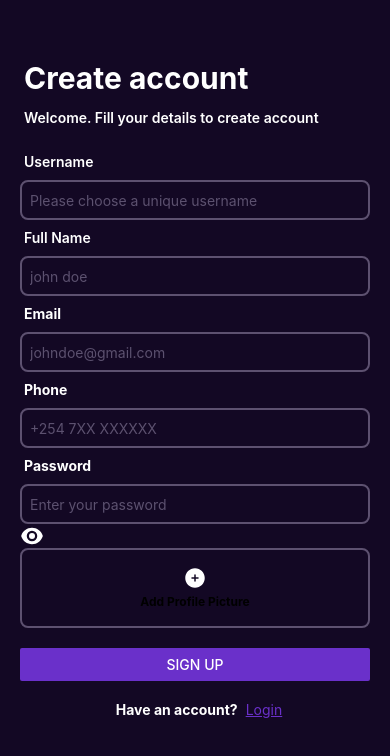
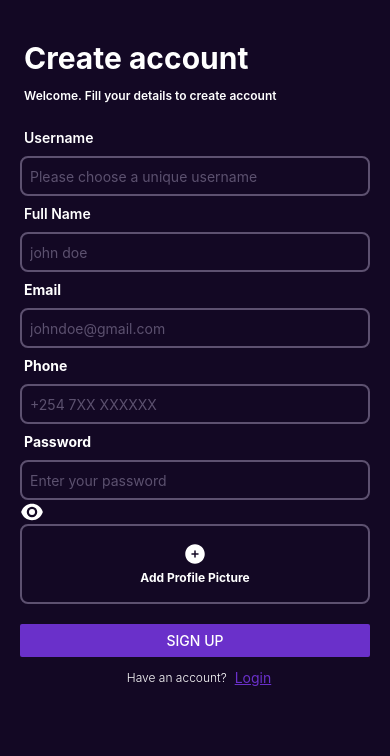
Before and after one commit to mog-rn/movie-hangouts, a React Native app: screen /Register in a window 390 px wide. Shown: the top 756 px of the page. Built offline with nearby package versions, Linux system fonts and the light colour scheme.

Commit message:
listScreen

```diff
--- a/src/client/layouts/AuthLayout.tsx
+++ b/src/client/layouts/AuthLayout.tsx
@@ -1,4 +1,4 @@
-import { View, Text } from 'react-native'
+import { View, Text, StatusBar } from 'react-native'
 import React, { ReactNode, useLayoutEffect } from 'react'
 import { useNavigation } from '@react-navigation/native'
 
@@ -14,6 +14,14 @@ const AuthLayout = ({children}: {
     }, [])
   return (
     <View className='pt-10 bg-[#130824] flex-1 '>
+      <StatusBar
+        backgroundColor="#130824"
+
+        animated={true}
+        // translucent={true}
+        barStyle={"light-content"}
+
+      />
       {children}
     </View>
 
--- a/src/client/layouts/MainLayout.tsx
+++ b/src/client/layouts/MainLayout.tsx
@@ -18,6 +18,7 @@ const MainLayout = ({ children }: { children: React.ReactNode }) => {
         animated={true}
         // translucent={true}
         barStyle={"light-content"}
+
       />
       {children}
     </View>
--- a/src/client/navigation/AuthStackNavigator.tsx
+++ b/src/client/navigation/AuthStackNavigator.tsx
@@ -1,4 +1,5 @@
 import { createNativeStackNavigator } from "@react-navigation/native-stack";
+import { StatusBar } from "react-native";
 import LoginScreen from "../screens/Auth/LoginScreen";
 import RegisterScreen from "../screens/Auth/RegisterScreen";
 
--- a/src/client/screens/Auth/LoginScreen.tsx
+++ b/src/client/screens/Auth/LoginScreen.tsx
@@ -61,7 +61,7 @@ const LoginScreen = () => {
 
   return (
     <AuthLayout>
-      <View className="h-screen p-5">
+      <View className="h-screen px-5">
         <Text className="text-2xl font-bold text-white mb-2 mt-2">Welcome Back!</Text>
         <Text className="text-xs text-white">Hello again. Enter your credentials to access account</Text>
         <View>
--- a/src/client/screens/Auth/RegisterScreen.tsx
+++ b/src/client/screens/Auth/RegisterScreen.tsx
@@ -92,9 +92,9 @@ const RegisterScreen = () => {
 
   return (
     <AuthLayout>
-      <View className="p-5 text-white">
+      <View className="px-5 text-white">
         <Text className="text-3xl text-white text-left font-bold mb-1 ml-1">Create account</Text>
-        <Text className="text-sm text-white font-semibold py-2 ml-1 mb-2">Welcome. Fill your details to create account</Text>
+        <Text className="text-xs text-white font-semibold py-2 ml-1 mb-2">Welcome. Fill your details to create account</Text>
         <Text className="text-sm text-white font-semibold py-2 ml-1">Username</Text>
         <TextInput
           className="text-white border-2 rounded-lg px-2 h-10 border-[#DFD2F55C] focus:border-white/70"
@@ -149,7 +149,7 @@ const RegisterScreen = () => {
 
           <PlusCircleIcon color="#130824" fill="white" />
           {!image ? (
-            <Text className="text-xs mt-1 font-bold">Add Profile Picture</Text>
+            <Text className="text-white text-xs mt-1 font-bold">Add Profile Picture</Text>
           ) : (
             <Image source={{
                 uri: `${setImage(image)}`
@@ -164,8 +164,8 @@ const RegisterScreen = () => {
           onPress={() => registerUser()}
         />
       </View>
-      <View className="justify-center flex-row w-full items-center px-4">
-        <Text className="text-white text-md font-bold px-2">Have an account?</Text>
+      <View className="mt-3 justify-center flex-row w-full items-center px-4">
+        <Text className=" text-white text-xs font-light px-2">Have an account?</Text>
 
         <Text
           className="underline text-[#6A30CA]"
--- a/src/client/screens/ListScreen.tsx
+++ b/src/client/screens/ListScreen.tsx
@@ -45,7 +45,7 @@ const ListScreen = () => {
         }
       );
       const data = await response.json();
-      // console.log(data.results);
+      // console.log(data);
       setData(data.results);
     } catch (e) {
       console.log(e);
@@ -67,23 +67,30 @@ const ListScreen = () => {
 
       </View>
 
-      <FlatList data={data}
-        numColumns={3
-        }
-        renderItem={(movie) => (
-          <TouchableOpacity
-            key={movie.id}
-            className="space-y-2 px-1 items-start"
-          >
+      <FlatList
+      data={data}
+      horizontal={false}
+      numColumns={3}
+      renderItem={({ item }) => (
+        <TouchableOpacity
+
+            className="space-y-2 px-[4px] items-start" >
+
+
             <Image
               source={{
-                uri: `https://image.tmdb.org/t/p/w500/${movie.poster_path}`,
+                uri: `https://image.tmdb.org/t/p/w500/${item.backdrop_path}`,
               }}
-              resizeMode="contain"
-              className="h-36 w-28 rounded-md mb-3"
+              resizeMethod='auto'
+              resizeMode="stretch"
+
+              className="h-28 w-24 rounded-md mb-3"
             />
+
           </TouchableOpacity>
         )}
+
+        className=" grid grid-cols-2 place-items-center"
       />
 
 
```
